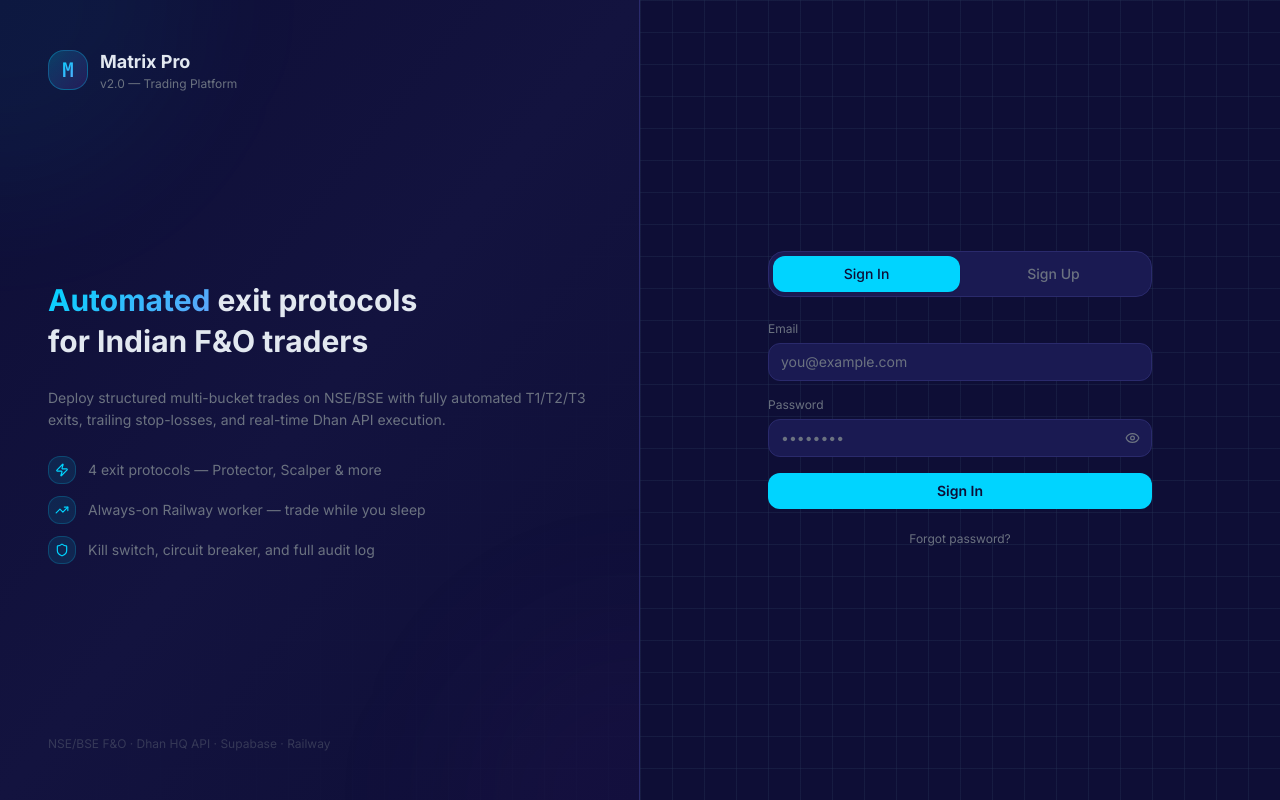
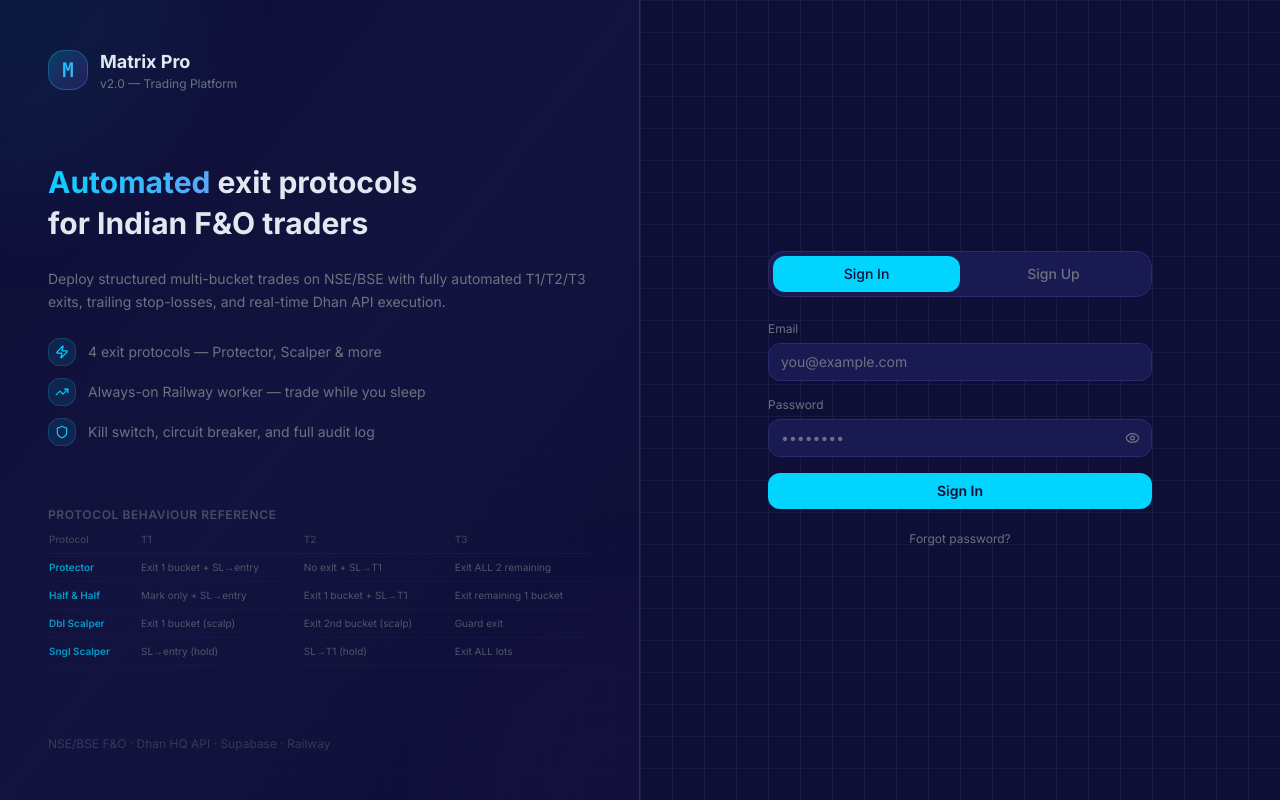
Before and after one commit to mohamedbadhusha/matrix, a React (Vite) app in the folder frontend/: page /login in a window 1280 px wide. Built offline with nearby package versions, Linux system fonts and the light colour scheme; no server answers.

Commit message:
fix: H&H T1=mark+SL->entry T2=sell+SL->T1 T3=exit remaining; add protocol ref table to login

```diff
--- a/frontend/src/pages/Login.tsx
+++ b/frontend/src/pages/Login.tsx
@@ -123,8 +123,40 @@ export default function Login() {
           </div>
         </div>
 
+        {/* Protocol Behaviour Reference */}
+        <div className="relative z-10 mt-2">
+          <p className="text-xs font-semibold text-muted/60 uppercase tracking-wider mb-2">Protocol Behaviour Reference</p>
+          <div className="overflow-x-auto">
+            <table className="w-full text-[10px]">
+              <thead>
+                <tr className="border-b border-border/30 text-muted/50 text-left">
+                  <th className="pb-1.5 pr-3 font-medium">Protocol</th>
+                  <th className="pb-1.5 pr-3 font-medium">T1</th>
+                  <th className="pb-1.5 pr-3 font-medium">T2</th>
+                  <th className="pb-1.5 font-medium">T3</th>
+                </tr>
+              </thead>
+              <tbody>
+                {[
+                  ['Protector',      'Exit 1 bucket + SL→entry', 'No exit + SL→T1',         'Exit ALL 2 remaining'],
+                  ['Half & Half',    'Mark only + SL→entry',     'Exit 1 bucket + SL→T1',   'Exit remaining 1 bucket'],
+                  ['Dbl Scalper',    'Exit 1 bucket (scalp)',    'Exit 2nd bucket (scalp)',  'Guard exit'],
+                  ['Sngl Scalper',   'SL→entry (hold)',          'SL→T1 (hold)',             'Exit ALL lots'],
+                ].map(([p, t1, t2, t3]) => (
+                  <tr key={p} className="border-b border-border/20">
+                    <td className="py-1.5 pr-3 text-accent-cyan/70 font-semibold whitespace-nowrap">{p}</td>
+                    <td className="py-1.5 pr-3 text-muted/70">{t1}</td>
+                    <td className="py-1.5 pr-3 text-muted/70">{t2}</td>
+                    <td className="py-1.5 text-muted/70">{t3}</td>
+                  </tr>
+                ))}
+              </tbody>
+            </table>
+          </div>
+        </div>
+
         {/* Footer */}
-        <p className="relative z-10 text-xs text-muted/40">
+        <p className="relative z-10 text-xs text-muted/40 mt-4">
           NSE/BSE F&O · Dhan HQ API · Supabase · Railway
         </p>
       </div>
--- a/frontend/src/pages/Simulator.tsx
+++ b/frontend/src/pages/Simulator.tsx
@@ -90,9 +90,11 @@ function runProtocolTick(trade: SimTrade, ltp: number): SimTrade {
   }
 
   // ── HALF_AND_HALF ─────────────────────────────────────────────────────────
+  // T1 → Mark only + SL→entry, then trail SL = entry + gain from T1
+  // T2 → Exit 1 bucket + SL→T1
+  // T3 → Exit remaining 1 bucket
   if (t.protocol === 'HALF_AND_HALF') {
-    // Per-tick trailing SL: after T1 hit, SL = entry + floor((ltp - t1) / trailStep) * trailStep
-    // e.g. entry=70, T1=85, trailStep=1: LTP=86→SL=71, LTP=87→SL=72
+    // Per-tick trailing SL: after T1, SL = entry + floor((ltp - t1) / trailStep) * trailStep
     if (t.t1Hit && t.trailStep > 0 && ltp > t.t1) {
       const gain = ltp - t.t1;
       const steppedGain = Math.floor(gain / t.trailStep) * t.trailStep;
@@ -102,21 +104,21 @@ function runProtocolTick(trade: SimTrade, ltp: number): SimTrade {
         t = { ...t, sl: trailSl };
       }
     }
-    // T1 → exit 50% (1 bucket), trail SL to entry
+    // T1 → mark only (no sell), trail SL to entry
     if (!t.t1Hit && ltp >= t.t1) {
-      const bPnl = Math.round(((t.t1 - t.entryPrice) * t.qtyPerBucket + t.bookedPnl) * 100) / 100;
-      addEvent('T1_HIT', `T1 ₹${t.t1} hit — 50% sold (${t.qtyPerBucket} qty), SL → entry ₹${t.entryPrice}`, bPnl - t.bookedPnl);
+      addEvent('T1_HIT', `T1 ₹${t.t1} marked — SL → entry ₹${t.entryPrice}`);
       addEvent('SL_TRAILED', `SL set to breakeven ₹${t.entryPrice}`);
-      t = { ...t, t1Hit: true, bookedPnl: bPnl, sl: t.entryPrice, remainingBuckets: t.remainingBuckets - 1, remainingQty: t.remainingQty - t.qtyPerBucket };
+      t = { ...t, t1Hit: true, sl: t.entryPrice };
     }
-    // T2 → milestone: lock SL to T1 (no exit)
+    // T2 → exit 1 bucket, SL → T1
     if (t.t1Hit && !t.t2Hit && ltp >= t.t2) {
-      const lockedSl = Math.max(t.sl, t.t1);
-      addEvent('T2_HIT', `T2 ₹${t.t2} milestone — SL minimum set to ₹${lockedSl}, trailing continues`);
-      t = { ...t, t2Hit: true, sl: lockedSl };
+      const bPnl = Math.round(((t.t2 - t.entryPrice) * t.qtyPerBucket + t.bookedPnl) * 100) / 100;
+      addEvent('T2_HIT', `T2 ₹${t.t2} hit — 1 bucket sold (${t.qtyPerBucket} qty), SL → T1 ₹${t.t1}`, bPnl - t.bookedPnl);
+      addEvent('SL_TRAILED', `SL locked to T1 ₹${t.t1}`);
+      t = { ...t, t2Hit: true, bookedPnl: bPnl, sl: t.t1, remainingBuckets: t.remainingBuckets - 1, remainingQty: t.remainingQty - t.qtyPerBucket };
     }
-    // T3 → exit remaining 50% (1 bucket)
-    if (t.t1Hit && !t.t3Hit && ltp >= t.t3) {
+    // T3 → exit remaining 1 bucket
+    if (t.t2Hit && !t.t3Hit && ltp >= t.t3) {
       const remPnl = (t.t3 - t.entryPrice) * t.remainingQty;
       const finalPnl = Math.round((t.bookedPnl + remPnl) * 100) / 100;
       addEvent('T3_HIT', `T3 ₹${t.t3} hit — remaining ${t.remainingQty} qty exited`, remPnl);
```
Also changed, not shown: 1 other file (tests, documents, lock files or other folders).
